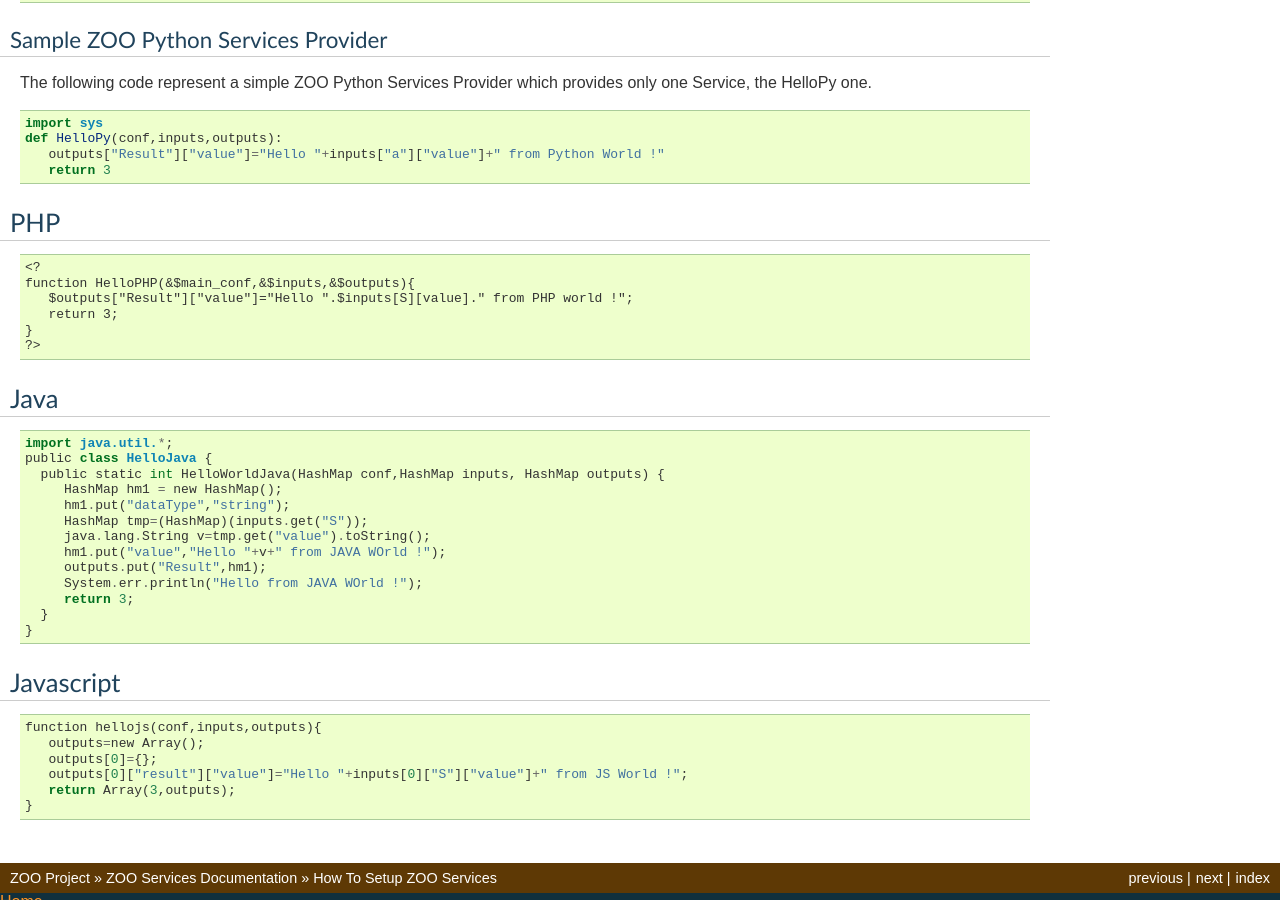
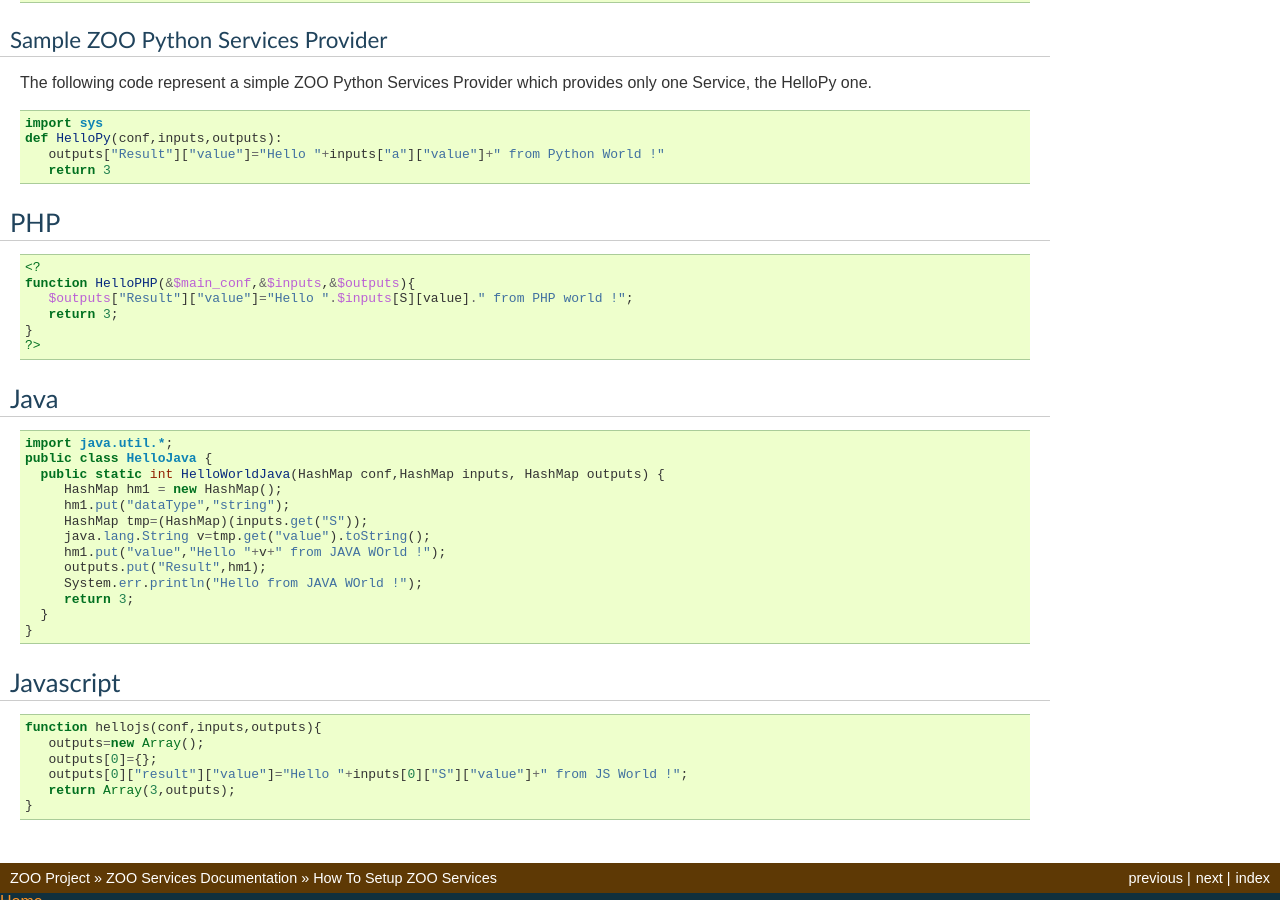
Before and after one commit to hydroleader/zoo-project, a Sphinx documentation site: the page built from docs/services/howtos.txt, in a window 1280 px wide and 900 px high, scrolled down 1369 px. Built offline with Sphinx 7.4.7, drawn with Linux system fonts in a browser that asks for light colours.

Commit message:
experiment with styling code blocks

```diff
--- a/docs/services/howtos.txt
+++ b/docs/services/howtos.txt
@@ -63,7 +63,7 @@ Sample ZOO Python Services Provider
 The following code represent a simple ZOO Python Services Provider which provides only one
 Service, the HelloPy one.
 
-::
+.. code-block:: python
 
   import sys
   def HelloPy(conf,inputs,outputs):
@@ -73,7 +73,7 @@ Service, the HelloPy one.
 PHP
 ---
 
-::
+.. code-block:: php
 
   <?
   function HelloPHP(&$main_conf,&$inputs,&$outputs){
@@ -85,7 +85,7 @@ PHP
 Java
 ----
 
-::
+.. code-block:: java
 
   import java.util.*;
   public class HelloJava {
@@ -104,7 +104,7 @@ Java
 Javascript
 ----------
 
-::
+.. code-block:: javascript
 
   function hellojs(conf,inputs,outputs){
      outputs=new Array();
```
